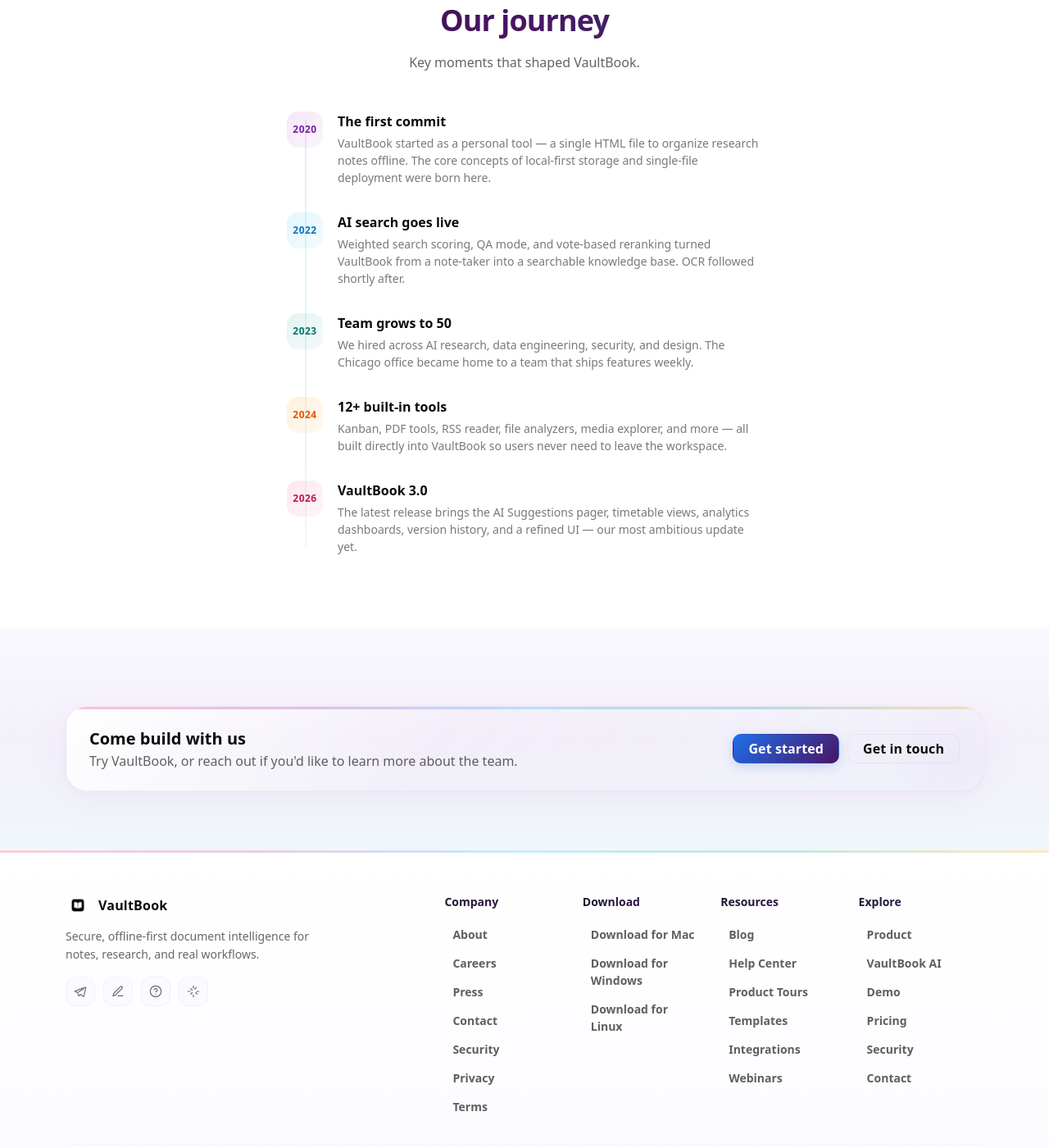
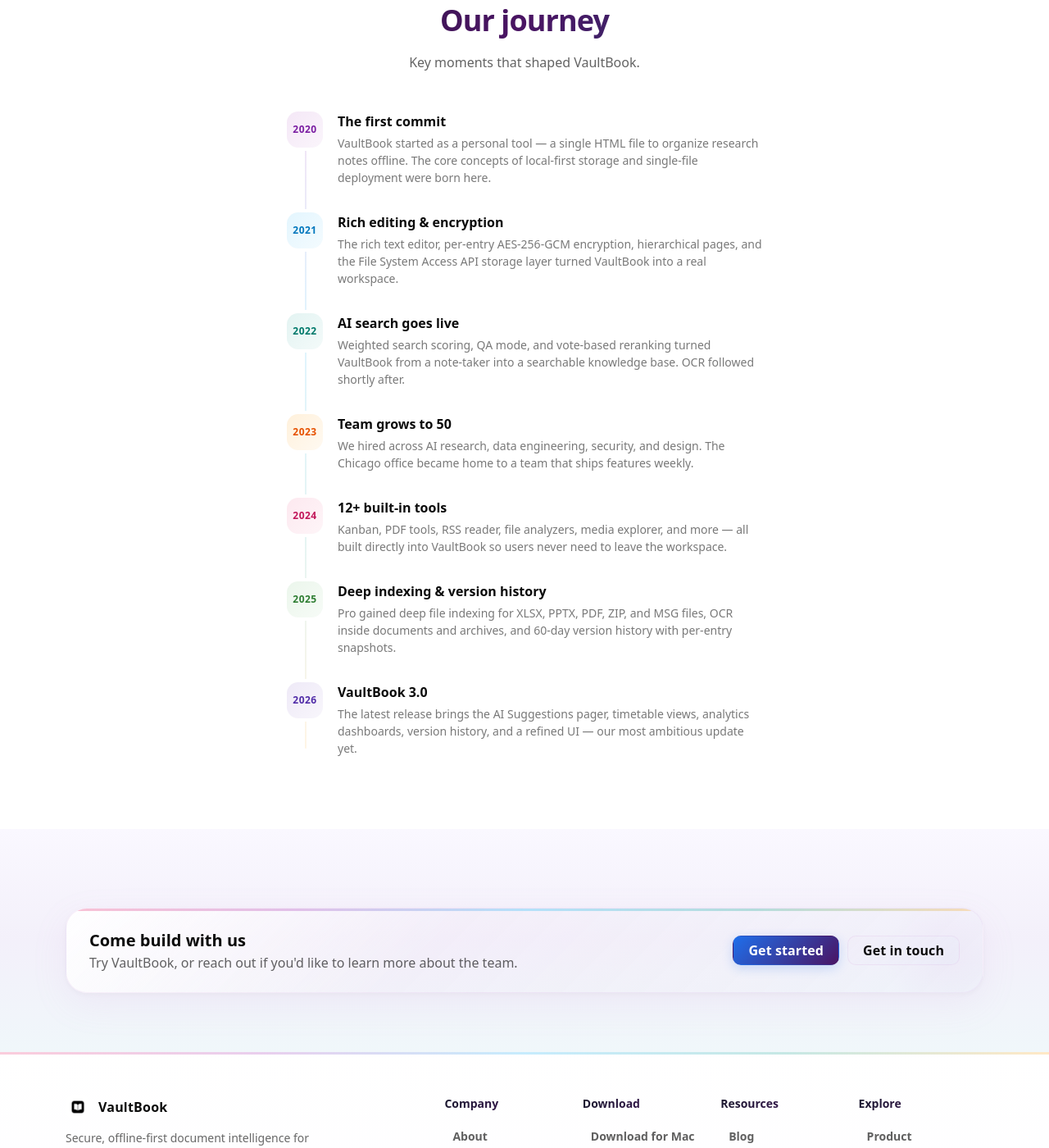
Before and after one commit to k2xn258k2x-cmyk/k2xn258k2x-cmyk.github.io, a Jekyll site: the page built from about.md, in a window 1280 px wide and 1400 px high, scrolled down 4955 px. Shown: the whole window at 82% size. Built offline with Jekyll 4.4.1, drawn with Linux system fonts in a browser that asks for light colours.

Commit message:
Update about.md

```diff
--- a/about.md
+++ b/about.md
@@ -284,15 +284,19 @@
   font-weight: 900;
   font-size: 12px;
   letter-spacing: .04em;
-  position: relative; z-index: 1;
+  position: relative; z-index: 2;
   transition: transform .2s ease;
+  box-shadow: 0 0 0 4px #fff;
+  background-color: #fff;
 }
 .ab-tl:hover .ab-tl-dot{ transform: scale(1.1); }
-.ab-tl:nth-child(1) .ab-tl-dot{ background: linear-gradient(135deg, rgba(206,147,216,.22), rgba(225,190,231,.15)); color: #7b1fa2; }
-.ab-tl:nth-child(2) .ab-tl-dot{ background: linear-gradient(135deg, rgba(129,212,250,.22), rgba(179,229,252,.15)); color: #0277bd; }
-.ab-tl:nth-child(3) .ab-tl-dot{ background: linear-gradient(135deg, rgba(128,203,196,.22), rgba(178,223,219,.15)); color: #00796b; }
-.ab-tl:nth-child(4) .ab-tl-dot{ background: linear-gradient(135deg, rgba(255,204,128,.28), rgba(255,224,178,.18)); color: #e65100; }
-.ab-tl:nth-child(5) .ab-tl-dot{ background: linear-gradient(135deg, rgba(244,143,177,.2), rgba(248,187,208,.15)); color: #c2185b; }
+.ab-tl:nth-child(1) .ab-tl-dot{ background-image: linear-gradient(135deg, rgba(206,147,216,.22), rgba(225,190,231,.15)); color: #7b1fa2; }
+.ab-tl:nth-child(2) .ab-tl-dot{ background-image: linear-gradient(135deg, rgba(129,212,250,.22), rgba(179,229,252,.15)); color: #0277bd; }
+.ab-tl:nth-child(3) .ab-tl-dot{ background-image: linear-gradient(135deg, rgba(128,203,196,.22), rgba(178,223,219,.15)); color: #00796b; }
+.ab-tl:nth-child(4) .ab-tl-dot{ background-image: linear-gradient(135deg, rgba(255,204,128,.28), rgba(255,224,178,.18)); color: #e65100; }
+.ab-tl:nth-child(5) .ab-tl-dot{ background-image: linear-gradient(135deg, rgba(244,143,177,.2), rgba(248,187,208,.15)); color: #c2185b; }
+.ab-tl:nth-child(6) .ab-tl-dot{ background-image: linear-gradient(135deg, rgba(165,214,167,.22), rgba(200,230,201,.15)); color: #2e7d32; }
+.ab-tl:nth-child(7) .ab-tl-dot{ background-image: linear-gradient(135deg, rgba(179,157,219,.22), rgba(209,196,233,.15)); color: #512da8; }
 .ab-tl-body{ flex: 1; }
 .ab-tl-title{ font-weight: 850; font-size: 16px; }
 .ab-tl-text{ margin-top: 4px; font-size: 14px; color: rgba(11,11,11,.55); line-height: 1.5; }
@@ -533,6 +537,13 @@
         </div>
       </div>
       <div class="ab-tl">
+        <div class="ab-tl-dot">2021</div>
+        <div class="ab-tl-body">
+          <div class="ab-tl-title">Rich editing &amp; encryption</div>
+          <div class="ab-tl-text">The rich text editor, per-entry AES-256-GCM encryption, hierarchical pages, and the File System Access API storage layer turned VaultBook into a real workspace.</div>
+        </div>
+      </div>
+      <div class="ab-tl">
         <div class="ab-tl-dot">2022</div>
         <div class="ab-tl-body">
           <div class="ab-tl-title">AI search goes live</div>
@@ -551,6 +562,13 @@
         <div class="ab-tl-body">
           <div class="ab-tl-title">12+ built-in tools</div>
           <div class="ab-tl-text">Kanban, PDF tools, RSS reader, file analyzers, media explorer, and more — all built directly into VaultBook so users never need to leave the workspace.</div>
+        </div>
+      </div>
+      <div class="ab-tl">
+        <div class="ab-tl-dot">2025</div>
+        <div class="ab-tl-body">
+          <div class="ab-tl-title">Deep indexing &amp; version history</div>
+          <div class="ab-tl-text">Pro gained deep file indexing for XLSX, PPTX, PDF, ZIP, and MSG files, OCR inside documents and archives, and 60-day version history with per-entry snapshots.</div>
         </div>
       </div>
       <div class="ab-tl">
```
